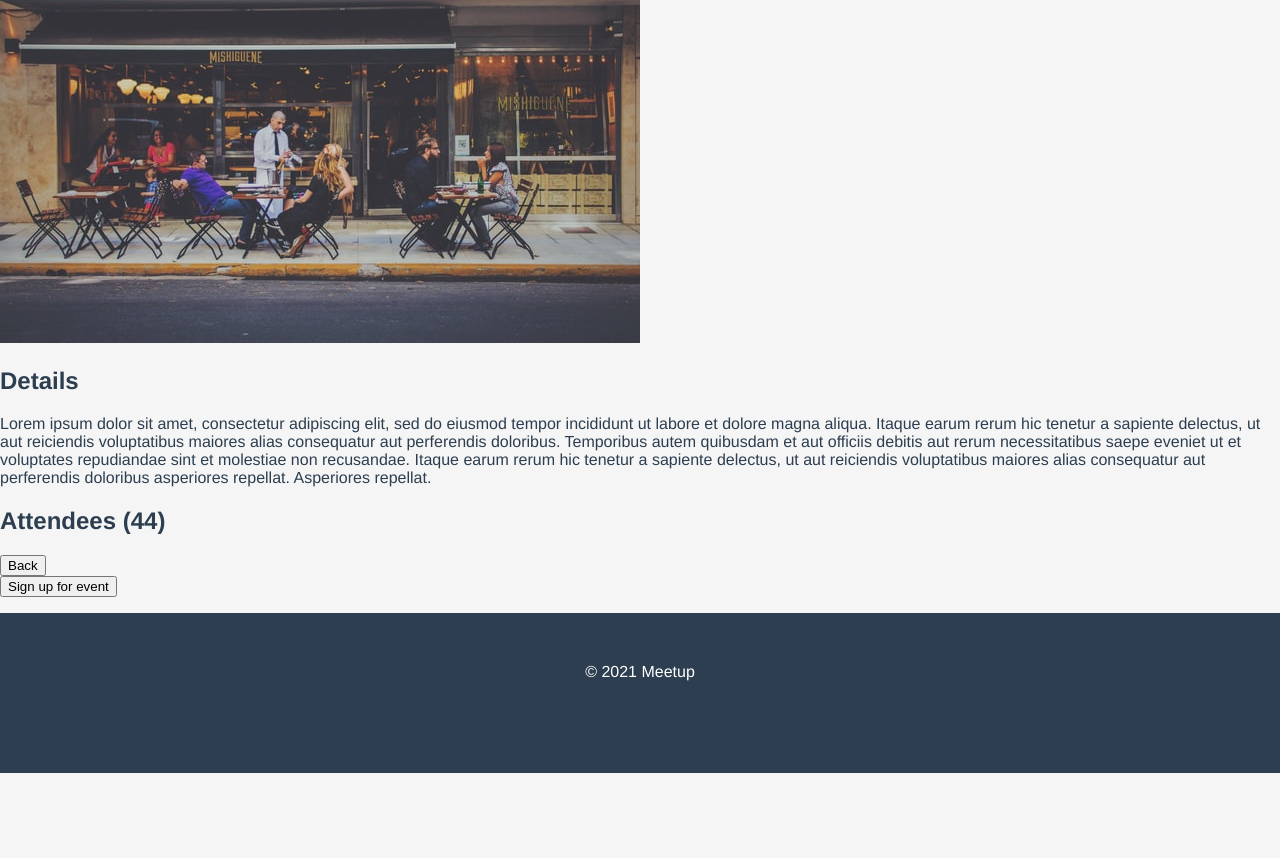
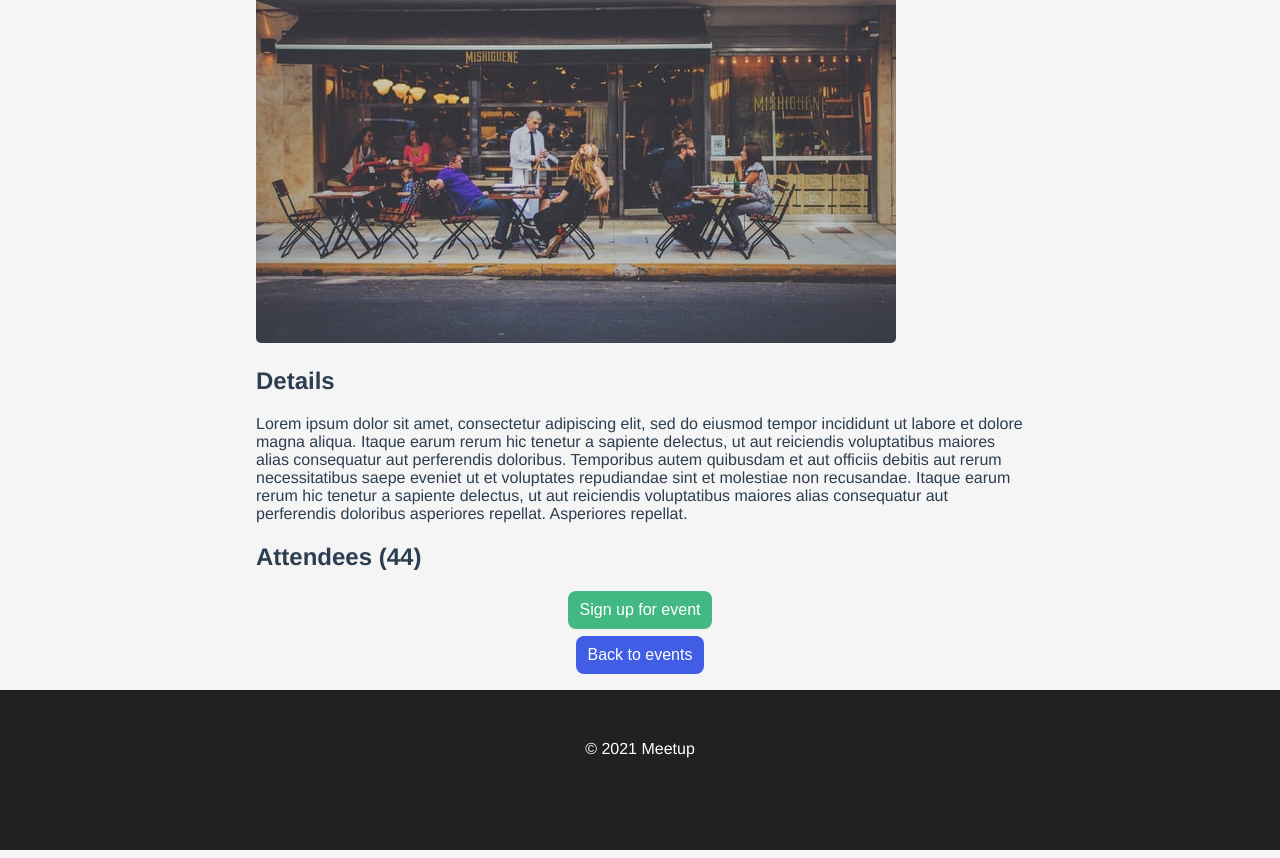
Before and after one commit to jensengbg-sanel-jasarevic/meetup-project, a Vue app: page /#/signupevent/1 in a window 1280 px wide. Shown: the part 515-1373 px from the top of the page. Before the commit the page ends 1296 px from the top, so only its background shows below. Built offline with nearby package versions, Linux system fonts and the light colour scheme.

Commit message:
Css and testing

```diff
--- a/src/App.vue
+++ b/src/App.vue
@@ -55,7 +55,7 @@ body {
   }
 }
 footer {
-  background-color:#2c3e50;
+  background-color:#212121;
   height: 20vh;
   color: white;
   text-align: center;
--- a/src/components/Event.vue
+++ b/src/components/Event.vue
@@ -59,5 +59,6 @@ p, h4 {
   cursor: pointer;
   margin-top: 1%;
   margin-bottom: 2%;
+  outline: none;
 }
 </style>
--- a/src/components/ReviewInput.vue
+++ b/src/components/ReviewInput.vue
@@ -2,7 +2,7 @@
   <div class="review-input-box">
     <form @submit.prevent="addNewReview">
     <label for="review">
-    <textarea v-model="inputValue" class="review-input" rows="4" cols="50"/>
+    <textarea v-model="inputValue" rows="4" />
     </label>
     <button type="submit" class="review-submit-btn">Post review</button>
     </form>
@@ -60,9 +60,10 @@ form {
   flex-direction: column;
 }
 textarea{
+  min-width: 25vw;
   display: block;
   margin : 0 auto;
-  padding: 10px;
+  padding: 1.1em;
   border-radius: 8px;
   color: #555555;
   font-family: Avenir, Helvetica, Arial, sans-serif;
@@ -86,5 +87,6 @@ textarea{
   font-size: 1em;
   cursor: pointer;
   margin-top: 1%;
+  outline: none;
 }
 </style>
--- a/src/components/SignUpBtn.vue
+++ b/src/components/SignUpBtn.vue
@@ -1,8 +1,13 @@
 <template>
-      <div class="sign-btn-box">
-            <button class="sign-btn">Sign up for event</button>
-            <p v-if="checkSignedUp" class="signed-up">Confirmation: Signed up for this event!</p>
+      <div>
+        <div v-if="checkSignedUp" class="signed-up-event">
+          <span>Event signed up!</span>
         </div>
+
+        <div class="sign-event">
+          <button class="sign-btn">Sign up for event</button>
+        </div>
+      </div>
 </template>
 
 <script>
@@ -21,5 +26,28 @@ export default {
 </script>
 
 <style scoped>
-
+.signed-up-event > span{
+  text-align: center;
+  background-color: #FFAE42;
+  border-radius: 8px;
+  border: none;
+  color: white;
+  padding: 10px 12px;
+  font-size: 1em;
+  display: table;
+  margin: 0 auto;
+}
+.sign-btn {
+  display: block;
+  margin : 0 auto;
+  background-color: #42b983;
+  border-radius: 8px;
+  border: none;
+  color: white;
+  padding: 10px 12px;
+  font-size: 1em;
+  cursor: pointer;
+  margin-top: 1%;
+  outline: none;
+}
 </style>
--- a/src/store/index.js
+++ b/src/store/index.js
@@ -23,7 +23,7 @@ export default new Vuex.Store({
       state.reviews = data;
     },
     pushSignedUpEvents(state, data) {
-      state.attending = data;
+      state.signedUp = data;
     },
     addToReviews(state, newReview) {
       state.reviews.push(newReview);
--- a/src/views/Home.vue
+++ b/src/views/Home.vue
@@ -37,4 +37,16 @@ text-align: center;
   display: grid;
   grid-template-columns: 1fr 1fr 1fr;
 }
+@media(max-width: 1000px) {
+    .upcoming-events {
+    display: grid;
+    grid-template-columns: 1fr 1fr;
+  }
+}
+@media(max-width: 800px) {
+    .upcoming-events {
+    display: grid;
+    grid-template-columns: 1fr;
+  }
+}
 </style>
--- a/src/views/PreviousEvents.vue
+++ b/src/views/PreviousEvents.vue
@@ -38,4 +38,16 @@ h1 {
   grid-template-columns: 1fr 1fr 1fr 1fr;
   grid-gap: 0.1rem;
 }
+@media(max-width: 1000px) {
+    .previous-events {
+    display: grid;
+    grid-template-columns: 1fr 1fr;
+  }
+}
+@media(max-width: 800px) {
+    .previous-events {
+    display: grid;
+    grid-template-columns: 1fr;
+  }
+}
 </style>
--- a/src/views/ReviewEvent.vue
+++ b/src/views/ReviewEvent.vue
@@ -6,7 +6,7 @@
         <h4>Category</h4>
         <div class="review-event-category">{{ event.category }}</div>
         <h3>Details</h3>
-        <div class="review-event-details">Details {{ event.details }}</div>
+        <div class="review-event-details">{{ event.details }}</div>
         <h3 class="review-event-attendees">Attended ({{ event.attendees }})</h3>
         <h3 class="review-event-posts">Review event</h3>
         <ReviewInput :event="event" />
@@ -23,11 +23,15 @@ export default {
     ReviewInput,
   },
 
+  // Lifecycle hook needed if refresh browser
+  // Get latest data for specific event via store > localstorage
   created() {
     this.$store.dispatch("getPreviousEvents");
     this.$store.dispatch("getReviews");
   },
 
+  // Get correct event from the store > state
+  // Computed property runs after lifecycle hook "created()" has get all necessary data from localstorage
   computed: {
     event() {
       let eventID = this.$route.params.id;
@@ -40,11 +44,13 @@ export default {
 
 <style scoped>
 .review-event-box {
+  margin-top: 1%;
+  margin-right: 20%;
   margin-left: 20%;
-  margin-right: 20%;
 }
 .review-event-image {
   max-width: 100%;
+  border-radius: 5px;
 }
 .review-event-posts {
   text-align: center;
@@ -52,7 +58,7 @@ export default {
 .goback-btn {
   display: block;
   margin : 0 auto;
-  background-color: #FFAE42;
+  background-color: #405DE6;
   border-radius: 8px;
   border: none;
   color: white;
@@ -60,5 +66,6 @@ export default {
   font-size: 1em;
   cursor: pointer;
   margin-top: 1%;
+  outline: none;
 }
 </style>
--- a/src/views/SignUpEvent.vue
+++ b/src/views/SignUpEvent.vue
@@ -7,8 +7,8 @@
             <div class="signup-event-details">{{ event.details }}</div>
             <h2 class="signup-event-attendees">Attendees ({{ event.attendees }})</h2>
 
-            <button class="goback-btn" @click="$router.go(-1)">Back</button>
             <SignUpBtn @click.native="addNewSignUp" />
+            <button class="goback-btn" @click="$router.go(-1)">Back to events</button>
         </div>
 </template>
 
@@ -21,12 +21,15 @@ export default {
       SignUpBtn
   },
 
-  // Lifecycle hook needed if page refresh
+  // Lifecycle hook needed if refresh browser
+  // Get latest data for specific event via store > localstorage
   created() {
     this.$store.dispatch("getUpcomingEvents");
     this.$store.dispatch("getSignedUpEvents");
   },
 
+  // Get correct event from the store > state
+  // Computed property runs after lifecycle hook "created()" has get all necessary data from localstorage
   computed: {
     event() {
       let eventID = this.$route.params.id;
@@ -44,8 +47,26 @@ export default {
 </script>
 
 <style scoped>
-.upcoming-event-image {
-  width: 200px;
-  height: 200px;
+.signup-event-box {
+  margin-top: 1%;
+  margin-right: 20%;
+  margin-left: 20%;
+}
+.signup-event-image {
+  max-width: 100%;
+  border-radius: 5px;
+}
+.goback-btn {
+  display: block;
+  margin : 0 auto;
+  background-color: #405DE6;
+  border-radius: 8px;
+  border: none;
+  color: white;
+  padding: 10px 12px;
+  font-size: 1em;
+  cursor: pointer;
+  margin-top: 1%;
+  outline: none;
 }
 </style>
```
Also changed, not shown: 2 other files (tests, documents, lock files or other folders).
